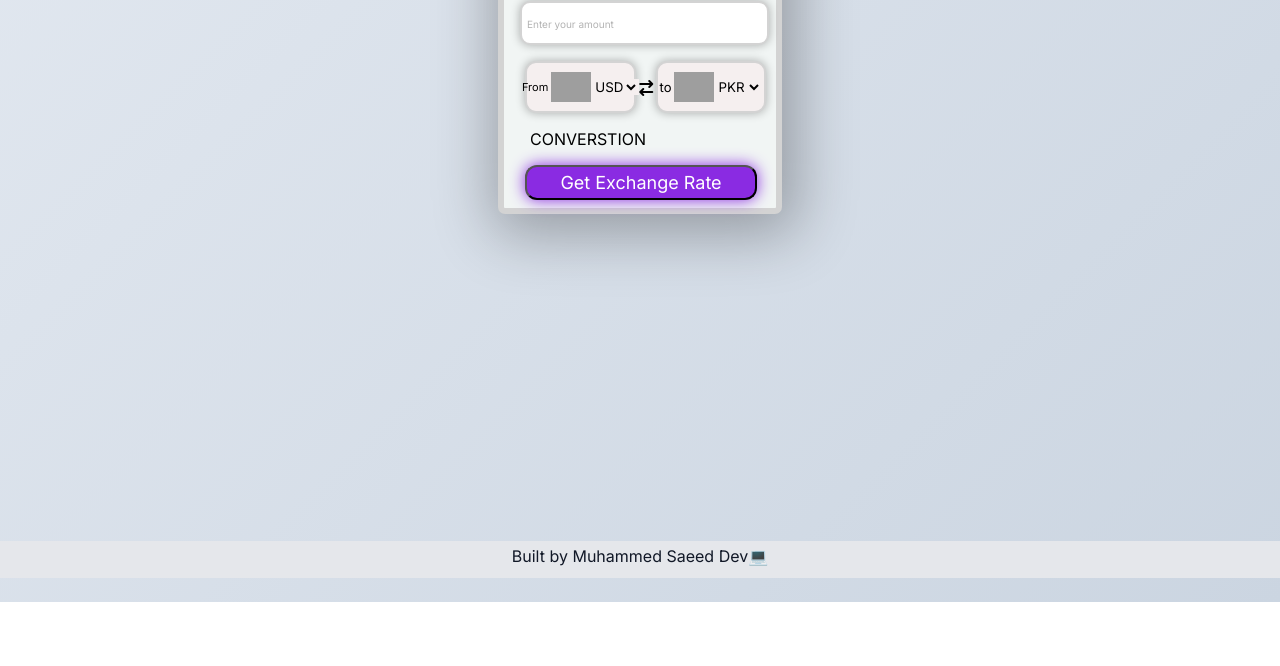
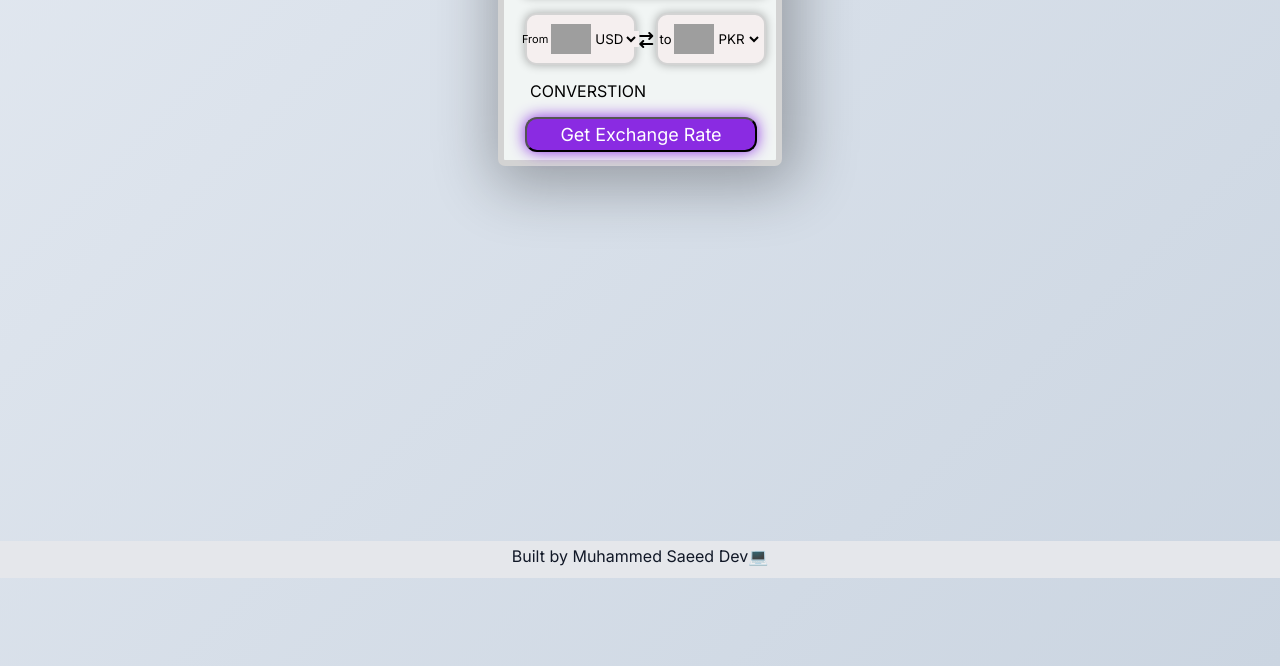
Before and after one commit to MuhammedSaeed23/portfolio, a plain HTML site: page currency.html in a window 1280 px wide. Shown: the part 198-864 px from the top of the page. Before the commit the page ends 800 px from the top, so only its background shows below. Drawn offline with Linux system fonts and the light colour scheme; grey boxes are pictures that could not be loaded.

Commit message:
Adjusted container position for dropdown spacing

```diff
--- a/currency.css
+++ b/currency.css
@@ -9,6 +9,8 @@ body{
     flex-direction: column;
     height: 100vh;
     background: linear-gradient(135deg, #E2E8F0, #CBD5E1);
+    padding-bottom: 4rem;
+    overflow: hidden;
 }
 .currency-container{
 
@@ -20,7 +22,7 @@ body{
     box-shadow: 5px 10px 60px 10px rgba(0,0,0,0.3);
     border: 6px solid lightgray;     /* upar mota */
     transition: transform 0.3s ease;
-    margin-top: 6rem;
+    margin-top: 3rem;
  }
  input{
     border: 2px solid lightgray;
```
